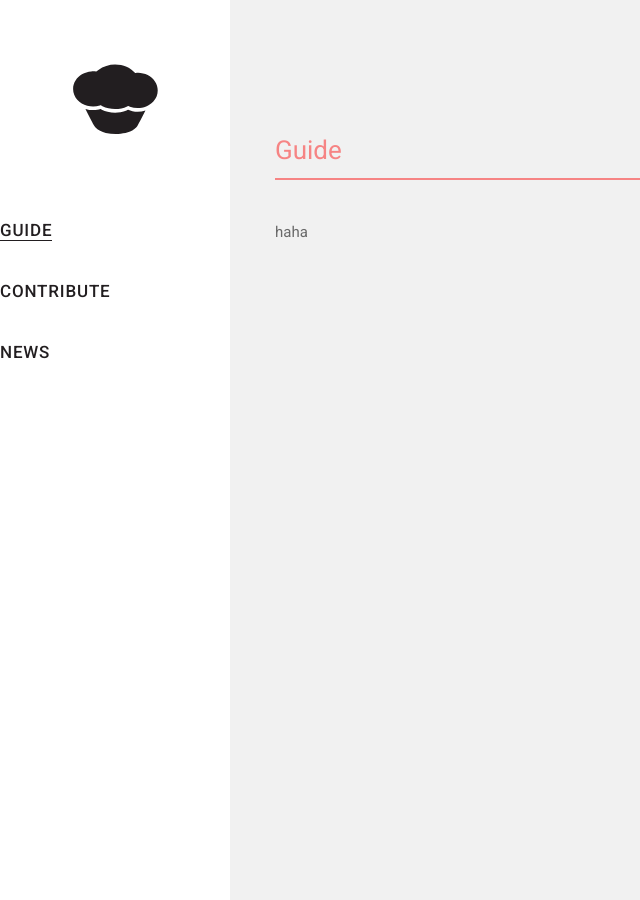
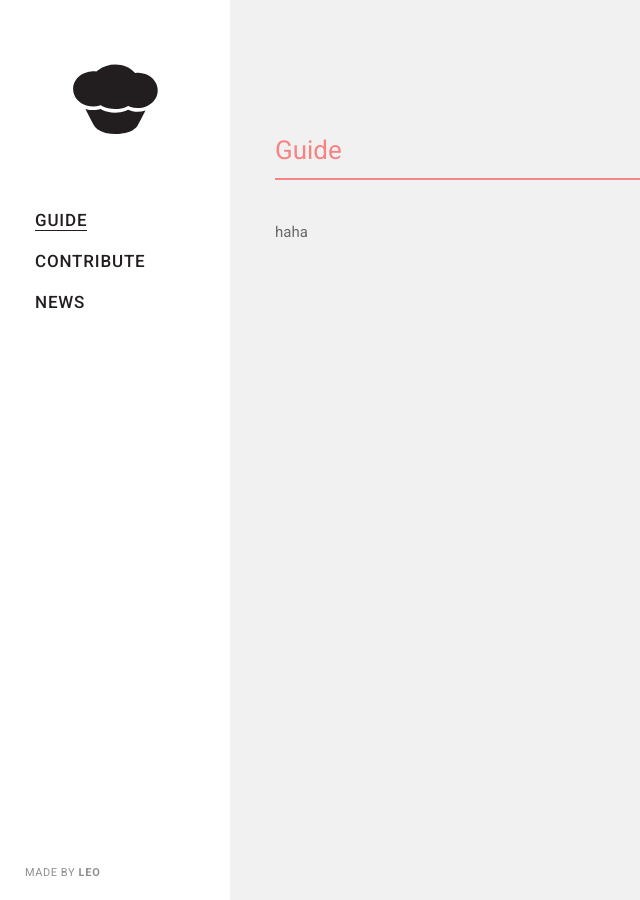
Before and after one commit to leo/muffin.github.io, a Jekyll site: the page built from guide/index.md, in a window 1280 px wide. Shown: the whole page, without its empty margins (0-640 px from the left). Built offline with Jekyll 4.4.1, drawn with Linux system fonts in a browser that asks for light colours.

Commit message:
Show copyright badge on desktop

```diff
--- a/_sass/_main.scss
+++ b/_sass/_main.scss
@@ -154,6 +154,24 @@ body {
 
   span {
     display: none;
+
+    @media (min-width: $md) {
+      display: block;
+      position: fixed;
+      text-transform: uppercase;
+      font-size: 11px;
+      color: #8F8F8F;
+      bottom: 21px;
+      left: 25px;
+      letter-spacing: 0.05em;
+
+      a {
+        font-weight: 700;
+        border: 0;
+        font-size: inherit;
+        color: inherit;
+      }
+    }
   }
 
   ul {
@@ -168,6 +186,14 @@ body {
       @media (min-width: $sm) {
         padding: 20px 0;
       }
+
+      @media (min-width: $md) {
+        padding: 10px 0;
+      }
+    }
+
+    @media (min-width: $md) {
+      padding-left: 35px;
     }
   }
 
```
